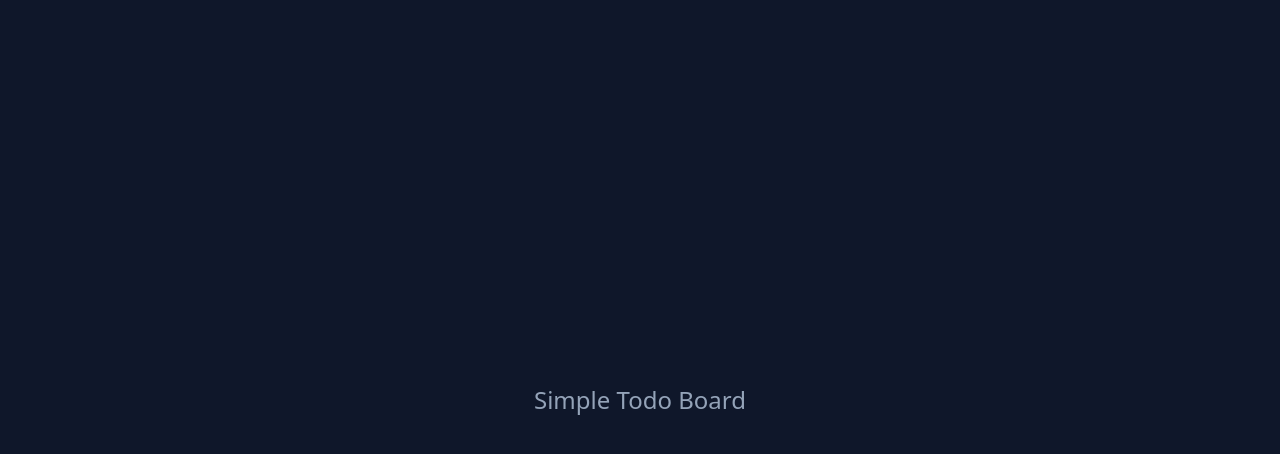
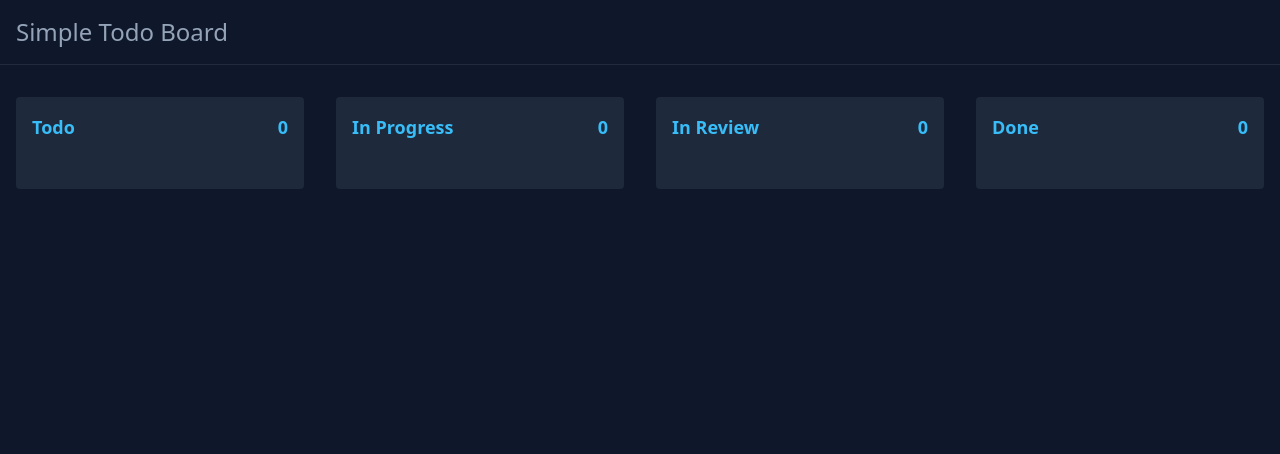
Before and after one commit to adityarahmayadi/aka-todo-board, a Next.js app: page / in a window 1280 px wide. Shown: the top 454 px of the page. Built offline with nearby package versions, Linux system fonts and the light colour scheme.

Commit message:
feat: add board component

```diff
--- /dev/null
+++ b/components/board/index.js
@@ -0,0 +1,14 @@
+export function Board({ title, count = 0 }){
+  return(
+    <div className="flex-1 bg-slate-800 highlight-white/5 ring-0 rounded p-4">
+      <div className="flex row justify-between align-middle mb-8">
+        <p className="text-sky-400 font-semibold size text-lg">
+          {title}
+        </p>
+        <p className="text-sky-400 font-semibold size text-lg">
+          {count}
+        </p>
+      </div>
+    </div>
+  )
+}
--- /dev/null
+++ b/components/header/index.js
@@ -0,0 +1,13 @@
+export function Header(){
+  return(
+    <div className="w-full sticky top-0">
+      <div className="max-w-8xl mx-auto">
+        <div className="border-b border-slate-300/10 bg-slate-900">
+          <div className="container mx-auto p-4">
+            <h1 className="text-2xl">Simple Todo Board</h1>
+          </div>
+        </div>
+      </div>
+    </div>
+  )
+}
--- a/pages/index.js
+++ b/pages/index.js
@@ -1,7 +1,18 @@
+import { Board } from "../components/board"
+import { Header } from "../components/header"
+
 export default function Home() {
   return (
-    <div className="w-screen h-screen mx-auto flex items-center justify-center">
-      <h1 className="text-2xl">Simple Todo Board</h1>
-    </div>
+    <>
+      <Header />
+      <div className="container px-4 py-8 mx-auto">
+        <div className="flex row gap-8">
+          <Board title="Todo" />
+          <Board title="In Progress" />
+          <Board title="In Review" />
+          <Board title="Done" />
+        </div>
+      </div>
+    </>
   )
 }
```
